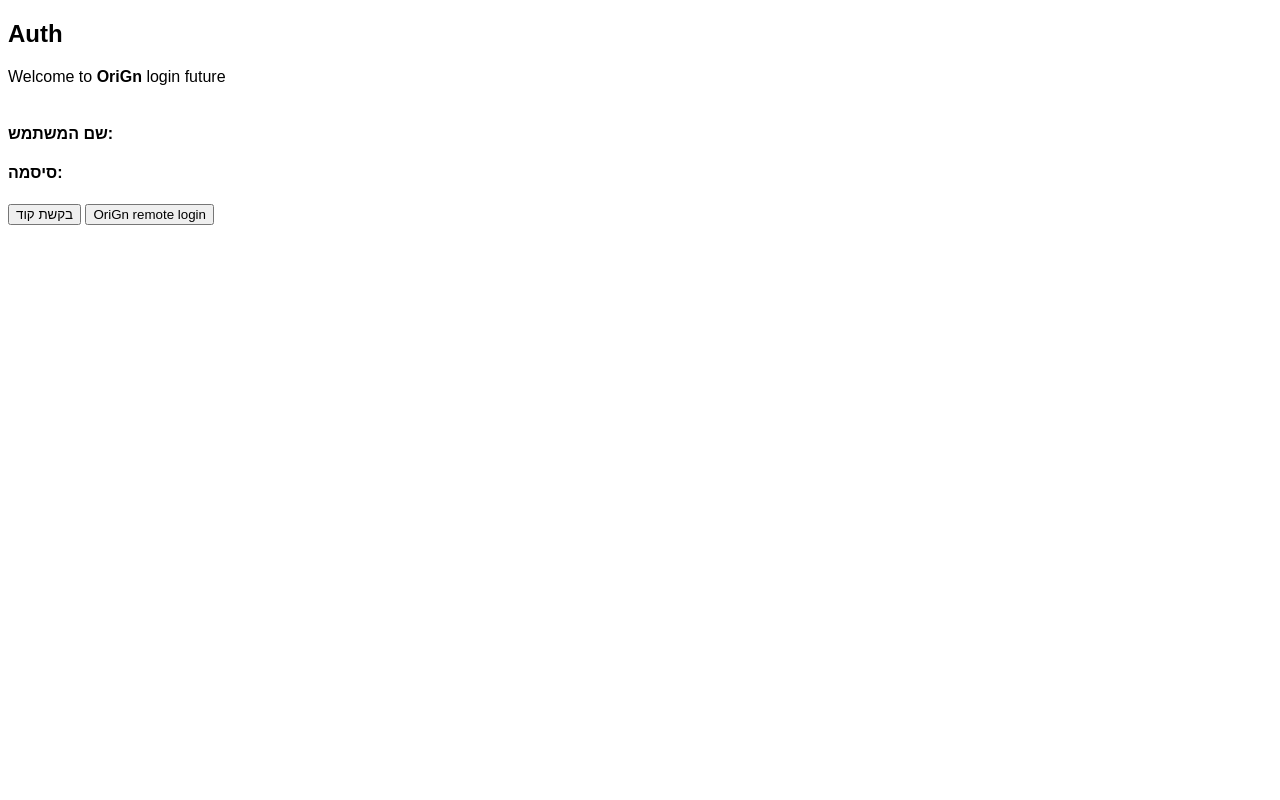
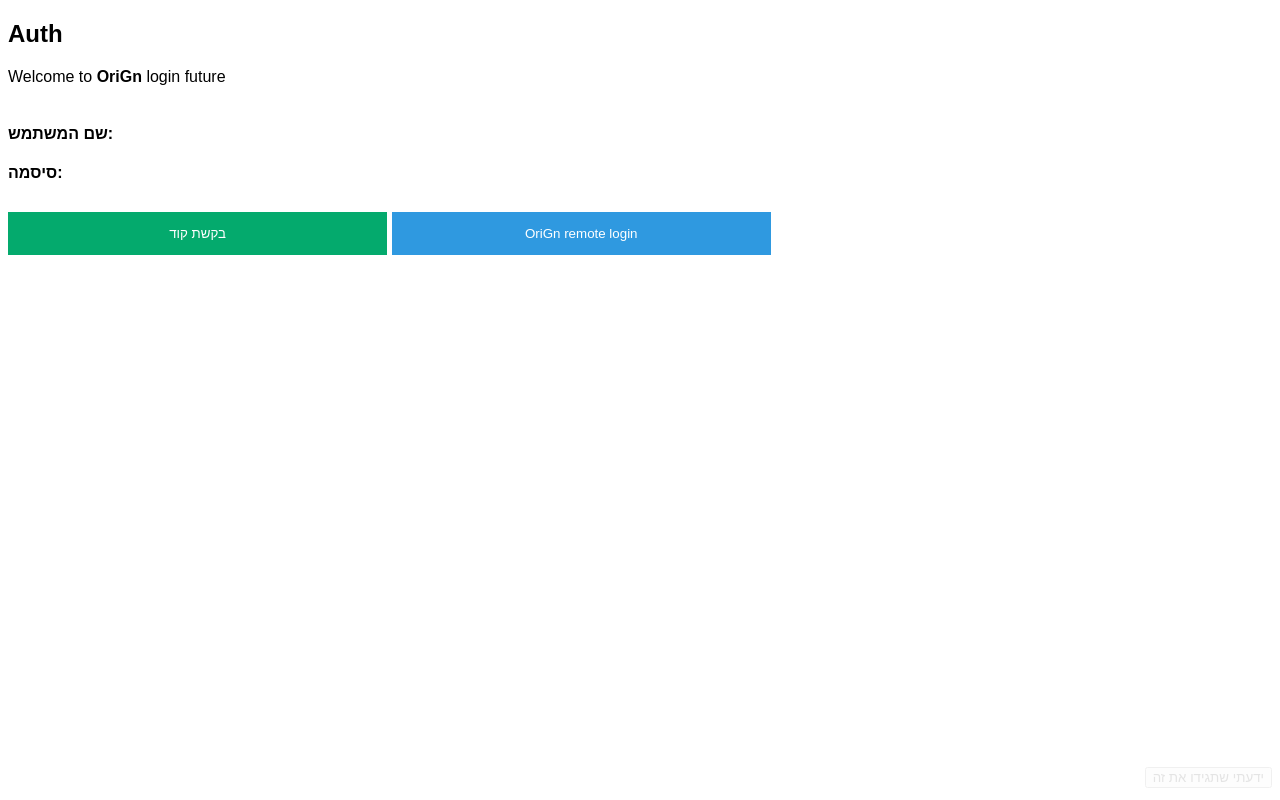
Before and after one commit to oririnat/Authentication_with_sound, a plain HTML site: page Auth.html in a window 1280 px wide. Drawn offline with Linux system fonts and the light colour scheme.

Commit message:
add robot to auth

```diff
--- a/Auth.html
+++ b/Auth.html
@@ -2,9 +2,29 @@
 <html lang="en-us">
     <head>
         <title>Auth - OriGn login</title>
+        <meta charset="utf-8">
         <style>
             * {
                 font-family:arial
+            }
+            .login {
+                background-color: #04AA6D;
+                color: white;
+                padding: 14px 20px;
+                margin: 8px 0;
+                border: none;
+                cursor: pointer;
+                width: 30%;
+            }
+
+            .send {
+                background-color: #2f99e0;
+                color: white;
+                padding: 14px 20px;
+                margin: 8px 0;
+                border: none;
+                cursor: pointer;
+                width: 30%;
             }
         </style>
     </head>
@@ -20,9 +40,48 @@
             <h3 id="password"></h3>
 
 
-            <button onclick="getUsernameAndpassword();">בקשת קוד</button>
+            <button class="login" onclick="getUsernameAndpassword();">בקשת קוד</button>
 
-            <button onclick="onSend();">OriGn remote login</button>
+            <button class="send" onclick="onSend();">OriGn remote login</button>
+
+            <img id="robot" src="robot.gif" style="height: 200px; display: none">
+
+              <br/>
+              <br/>
+              <br/>
+              <br/>
+              <br/>
+              <br/>
+              <br/>
+              <br/>
+              <br/>
+              <br/>
+              <br/>
+              <br/>
+              <br/>
+              <br/>
+              <br/>
+              <br/>
+              <br/>
+              <br/>
+              <br/>
+              <br/>
+              <br/>
+              <br/>
+              <br/>
+              <br/>
+              <br/>
+              <br/>
+              <br/>
+              <br/>
+              <br/>
+            <div dir="rtl">
+              <button style="opacity: 0.1" onclick="showKnew();">ידעתי שתגידו את זה</button>
+              <p id="knewData" dir="rtl" style="display: none">
+                ידעתי שתגידו את זה ! <br>
+                כדאי להימנע ממצב שעוד משיהוא מאזין במקביל לסאונד, נוסיף תוו ביקורת
+              </p>
+            </div>
         </div>
 
         <script type="text/javascript" src="ggwave.js"></script>
@@ -80,13 +139,24 @@
                 document.getElementById("password").textContent = cerr[1];
             }
 
+            function showKnew(){
+              if(document.getElementById("knewData").style.display === "block"){
+                  document.getElementById("knewData").style.display = "none";
+              } else {
+                document.getElementById("knewData").style.display = "block";
+              }
+            }
             //
             // Tx
             //
             function onSend() {
                 init();
+                if(credentialsToTransfer !== ""){
+                  document.getElementById("robot").style.display = "block";
+                  setTimeout(function(){
+                        document.getElementById("robot").style.display = "none";
+                  }, 3000);
 
-                if(credentialsToTransfer !== ""){
                     // generate audio waveform
                     var waveform = ggwave.encode(instance, credentialsToTransfer, ggwave.TxProtocolId.GGWAVE_TX_PROTOCOL_AUDIBLE_FAST, 10)
 
```
Also changed, not shown: User.html (+0 -1 lines), 1 other file.
